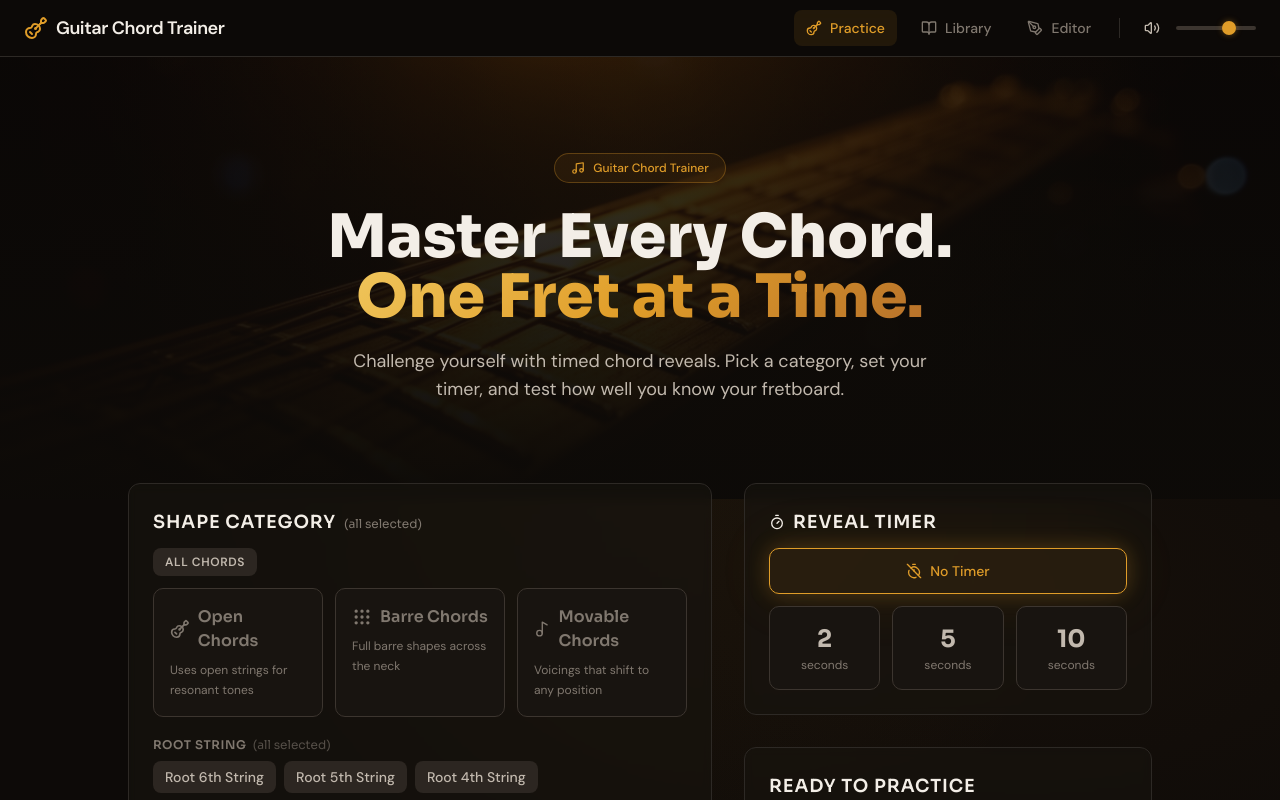
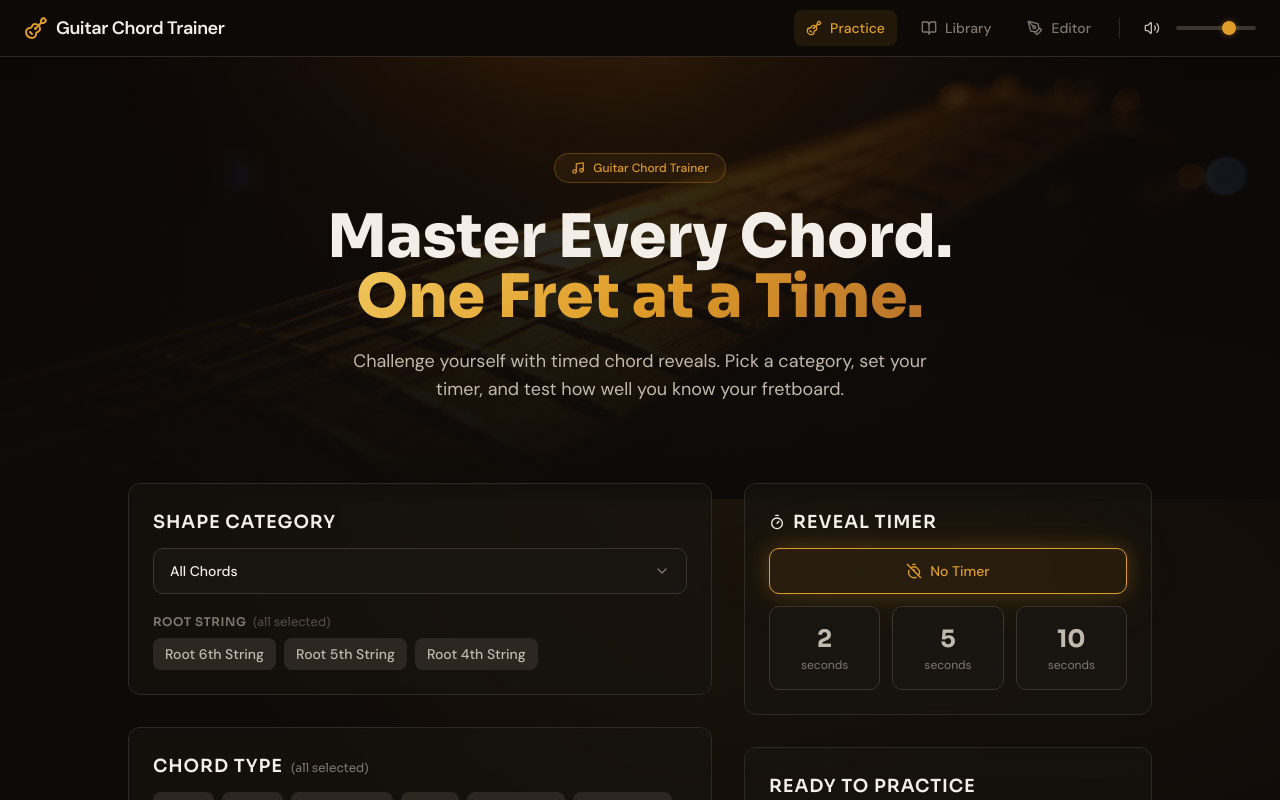
Before and after one commit to randysoller/FretMaster, a React (Vite) app: page / in a window 1280 px wide. Shown: the top 800 px of the page. Built offline with nearby package versions, Linux system fonts and the light colour scheme.

Commit message:
Convert Shape Category to dropdown menu

```diff
--- a/src/components/features/CategorySelector.tsx
+++ b/src/components/features/CategorySelector.tsx
@@ -1,12 +1,13 @@
+import { useState, useRef, useEffect } from 'react';
 import { usePracticeStore } from '@/stores/practiceStore';
 import type { ChordCategory, BarreRoot } from '@/types/chord';
 import { CATEGORY_LABELS, BARRE_ROOT_LABELS } from '@/types/chord';
-import { Guitar, Music2, Grip } from 'lucide-react';
+import { Guitar, Music2, Grip, ChevronDown, Check } from 'lucide-react';
 
 const CATEGORY_ICONS: Record<ChordCategory, React.ReactNode> = {
-  open: <Guitar className="size-5" />,
-  barre: <Grip className="size-5" />,
-  movable: <Music2 className="size-5" />,
+  open: <Guitar className="size-4" />,
+  barre: <Grip className="size-4" />,
+  movable: <Music2 className="size-4" />,
 };
 
 const CATEGORY_DESCRIPTIONS: Record<ChordCategory, string> = {
@@ -20,23 +21,53 @@ const BARRE_ROOTS: BarreRoot[] = [6, 5, 4];
 
 export default function CategorySelector() {
   const { categories, toggleCategory, clearCategories, barreRoots, toggleBarreRoot, clearBarreRoots } = usePracticeStore();
+  const [isOpen, setIsOpen] = useState(false);
+  const dropdownRef = useRef<HTMLDivElement>(null);
 
   const allCategoriesSelected = categories.size === CATEGORIES.length;
   const allRootsSelected = barreRoots.size === BARRE_ROOTS.length;
   const showRootFilter = categories.has('barre') || categories.has('movable') || categories.size === 0 || allCategoriesSelected;
+
+  // Close dropdown on outside click
+  useEffect(() => {
+    if (!isOpen) return;
+    const handleClick = (e: MouseEvent) => {
+      if (dropdownRef.current && !dropdownRef.current.contains(e.target as Node)) {
+        setIsOpen(false);
+      }
+    };
+    document.addEventListener('mousedown', handleClick);
+    return () => document.removeEventListener('mousedown', handleClick);
+  }, [isOpen]);
+
+  const getSummaryText = () => {
+    if (categories.size === 0 || allCategoriesSelected) return 'All Chords';
+    return [...categories].map((c) => CATEGORY_LABELS[c]).join(', ');
+  };
+
+  const handleToggleAll = () => {
+    if (allCategoriesSelected && allRootsSelected) {
+      clearCategories();
+      clearBarreRoots();
+    } else {
+      for (const cat of CATEGORIES) {
+        if (!categories.has(cat)) toggleCategory(cat);
+      }
+      for (const root of BARRE_ROOTS) {
+        if (!barreRoots.has(root)) toggleBarreRoot(root);
+      }
+    }
+  };
 
   return (
     <div className="space-y-3">
       <div className="flex items-center justify-between">
         <h3 className="font-display text-lg font-semibold text-[hsl(var(--text-default))] uppercase tracking-wider">
           Shape Category
-          <span className="ml-2 normal-case tracking-normal font-normal text-xs text-[hsl(var(--text-muted))]">
-            {categories.size === 0 || allCategoriesSelected ? '(all selected)' : `(${categories.size} selected)`}
-          </span>
         </h3>
         {categories.size > 0 && (
           <button
-            onClick={clearCategories}
+            onClick={() => { clearCategories(); clearBarreRoots(); }}
             className="text-xs font-body text-[hsl(var(--text-muted))] hover:text-[hsl(var(--color-primary))] transition-colors"
           >
             Clear
@@ -44,35 +75,66 @@ export default function CategorySelector() {
         )}
       </div>
 
-      {/* All Chords quick-select / deselect toggle */}
+      {/* Dropdown */}
+      <div ref={dropdownRef} className="relative">
         <button
-        onClick={() => {
-          if (allCategoriesSelected && allRootsSelected) {
-            // Deselect everything
-            clearCategories();
-            clearBarreRoots();
-          } else {
-            // Select ALL categories and ALL root strings
-            for (const cat of CATEGORIES) {
-              if (!categories.has(cat)) toggleCategory(cat);
-            }
-            for (const root of BARRE_ROOTS) {
-              if (!barreRoots.has(root)) toggleBarreRoot(root);
-            }
-          }
-        }}
+          onClick={() => setIsOpen(!isOpen)}
           className={`
-          rounded-md px-3 py-1.5 text-xs font-body font-semibold uppercase tracking-wider transition-all duration-150
-          ${allCategoriesSelected && allRootsSelected
-            ? 'bg-[hsl(var(--color-primary))] text-[hsl(var(--bg-base))] shadow-md'
-            : 'bg-[hsl(var(--bg-surface))] text-[hsl(var(--text-subtle))] hover:bg-[hsl(var(--bg-overlay))] hover:text-[hsl(var(--text-default))]'
+            w-full flex items-center justify-between rounded-lg border px-4 py-3 text-left transition-all duration-200
+            ${isOpen
+              ? 'border-[hsl(var(--color-primary))] bg-[hsl(var(--bg-elevated))] ring-1 ring-[hsl(var(--color-primary)/0.3)]'
+              : 'border-[hsl(var(--border-default))] bg-[hsl(var(--bg-elevated))] hover:border-[hsl(var(--border-default)/0.8)] hover:bg-[hsl(var(--bg-overlay))]'
             }
           `}
         >
-        All Chords
+          <div className="flex items-center gap-2 min-w-0">
+            <span className="font-body text-sm font-medium text-[hsl(var(--text-default))] truncate">
+              {getSummaryText()}
+            </span>
+            {categories.size > 0 && categories.size < CATEGORIES.length && (
+              <span className="shrink-0 rounded-full bg-[hsl(var(--color-primary))] text-[hsl(var(--bg-base))] text-[10px] font-bold size-5 flex items-center justify-center">
+                {categories.size}
+              </span>
+            )}
+          </div>
+          <ChevronDown
+            className={`size-4 shrink-0 text-[hsl(var(--text-muted))] transition-transform duration-200 ${isOpen ? 'rotate-180' : ''}`}
+          />
         </button>
 
-      <div className="grid grid-cols-3 gap-3">
+        {isOpen && (
+          <div className="absolute left-0 right-0 top-full mt-1.5 z-20 rounded-xl border border-[hsl(var(--border-default))] bg-[hsl(var(--bg-elevated))] shadow-xl shadow-black/40 overflow-hidden animate-in fade-in slide-in-from-top-2 duration-150">
+            {/* All Chords option */}
+            <button
+              onClick={handleToggleAll}
+              className={`
+                w-full flex items-center gap-3 px-4 py-3 text-left transition-colors
+                ${allCategoriesSelected && allRootsSelected
+                  ? 'bg-[hsl(var(--color-primary)/0.1)]'
+                  : 'hover:bg-[hsl(var(--bg-overlay))]'
+                }
+              `}
+            >
+              <div className={`size-5 rounded border flex items-center justify-center shrink-0 transition-colors ${
+                allCategoriesSelected && allRootsSelected
+                  ? 'bg-[hsl(var(--color-primary))] border-[hsl(var(--color-primary))]'
+                  : 'border-[hsl(var(--border-default))]'
+              }`}>
+                {allCategoriesSelected && allRootsSelected && <Check className="size-3 text-[hsl(var(--bg-base))]" />}
+              </div>
+              <div className="flex-1 min-w-0">
+                <span className="font-display text-sm font-semibold text-[hsl(var(--text-default))]">
+                  All Chords
+                </span>
+                <p className="text-[11px] text-[hsl(var(--text-muted))] leading-snug mt-0.5">
+                  Include every shape category
+                </p>
+              </div>
+            </button>
+
+            <div className="h-px bg-[hsl(var(--border-subtle))]" />
+
+            {/* Individual categories */}
             {CATEGORIES.map((cat) => {
               const isActive = categories.has(cat);
               return (
@@ -80,28 +142,35 @@ export default function CategorySelector() {
                   key={cat}
                   onClick={() => toggleCategory(cat)}
                   className={`
-                group relative flex flex-col items-start gap-2 rounded-lg border p-4 text-left transition-all duration-200
-                ${isActive
-                  ? 'border-[hsl(var(--color-primary))] bg-[hsl(var(--color-primary)/0.08)] glow-primary'
-                  : 'border-[hsl(var(--border-default))] bg-[hsl(var(--bg-elevated))] hover:border-[hsl(var(--border-default)/0.8)] hover:bg-[hsl(var(--bg-overlay))]'
-                }
+                    w-full flex items-center gap-3 px-4 py-3 text-left transition-colors
+                    ${isActive ? 'bg-[hsl(var(--color-primary)/0.08)]' : 'hover:bg-[hsl(var(--bg-overlay))]'}
                   `}
                 >
-              <div className={`
-                flex items-center gap-2
-                ${isActive ? 'text-[hsl(var(--color-primary))]' : 'text-[hsl(var(--text-muted))] group-hover:text-[hsl(var(--text-subtle))]'}
-              `}>
+                  <div className={`size-5 rounded border flex items-center justify-center shrink-0 transition-colors ${
+                    isActive
+                      ? 'bg-[hsl(var(--color-primary))] border-[hsl(var(--color-primary))]'
+                      : 'border-[hsl(var(--border-default))]'
+                  }`}>
+                    {isActive && <Check className="size-3 text-[hsl(var(--bg-base))]" />}
+                  </div>
+                  <div className={`shrink-0 ${isActive ? 'text-[hsl(var(--color-primary))]' : 'text-[hsl(var(--text-muted))]'}`}>
                     {CATEGORY_ICONS[cat]}
-                <span className="font-display text-base font-semibold">
+                  </div>
+                  <div className="flex-1 min-w-0">
+                    <span className={`font-display text-sm font-semibold ${
+                      isActive ? 'text-[hsl(var(--color-primary))]' : 'text-[hsl(var(--text-default))]'
+                    }`}>
                       {CATEGORY_LABELS[cat]}
                     </span>
-              </div>
-              <p className={`text-xs leading-relaxed ${isActive ? 'text-[hsl(var(--text-subtle))]' : 'text-[hsl(var(--text-muted))]'}`}>
+                    <p className="text-[11px] text-[hsl(var(--text-muted))] leading-snug mt-0.5">
                       {CATEGORY_DESCRIPTIONS[cat]}
                     </p>
+                  </div>
                 </button>
               );
             })}
+          </div>
+        )}
       </div>
 
       {/* Root String Selector — visible when barre/movable are selected or all categories */}
```
Lines whose indentation alone changed are shown as unchanged.
